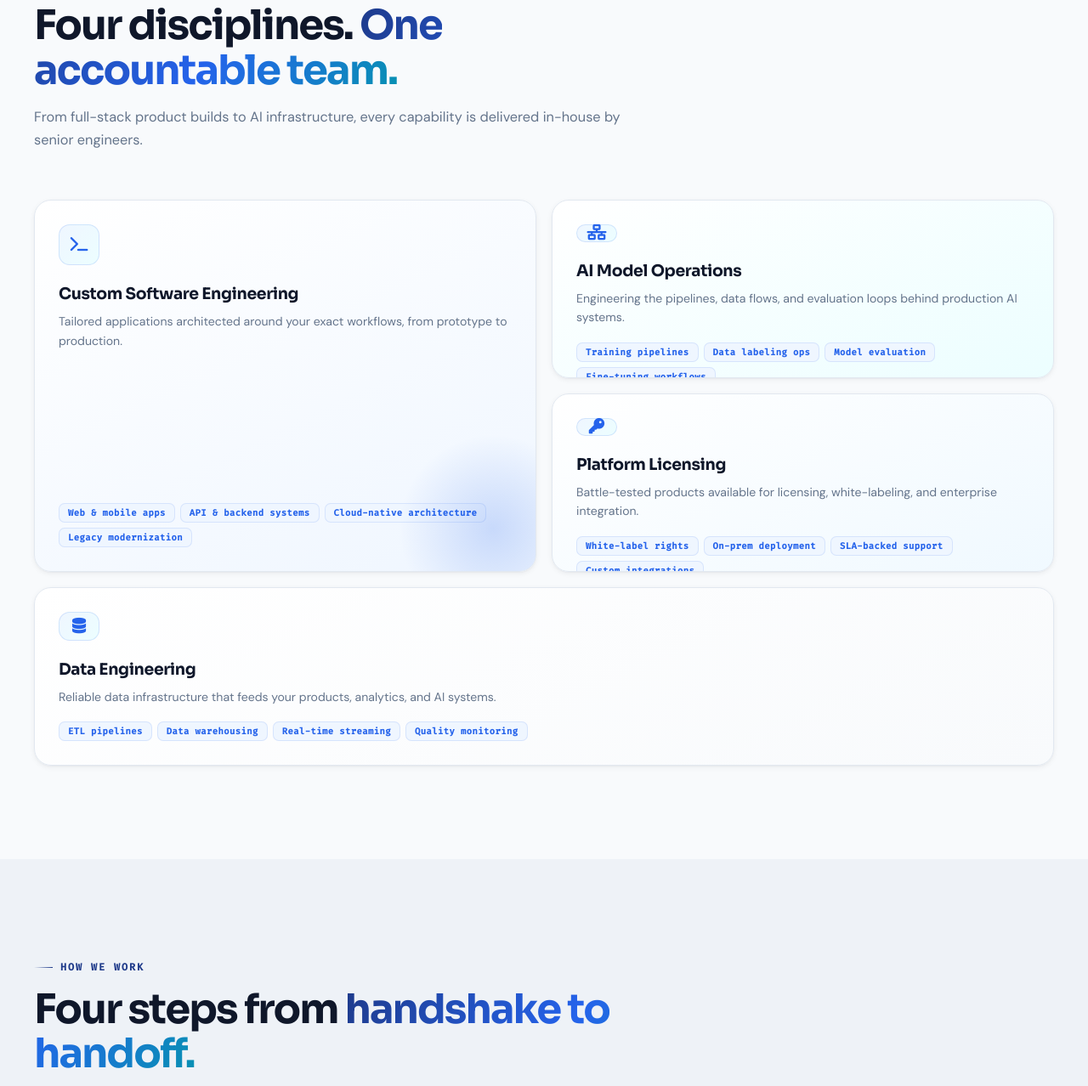
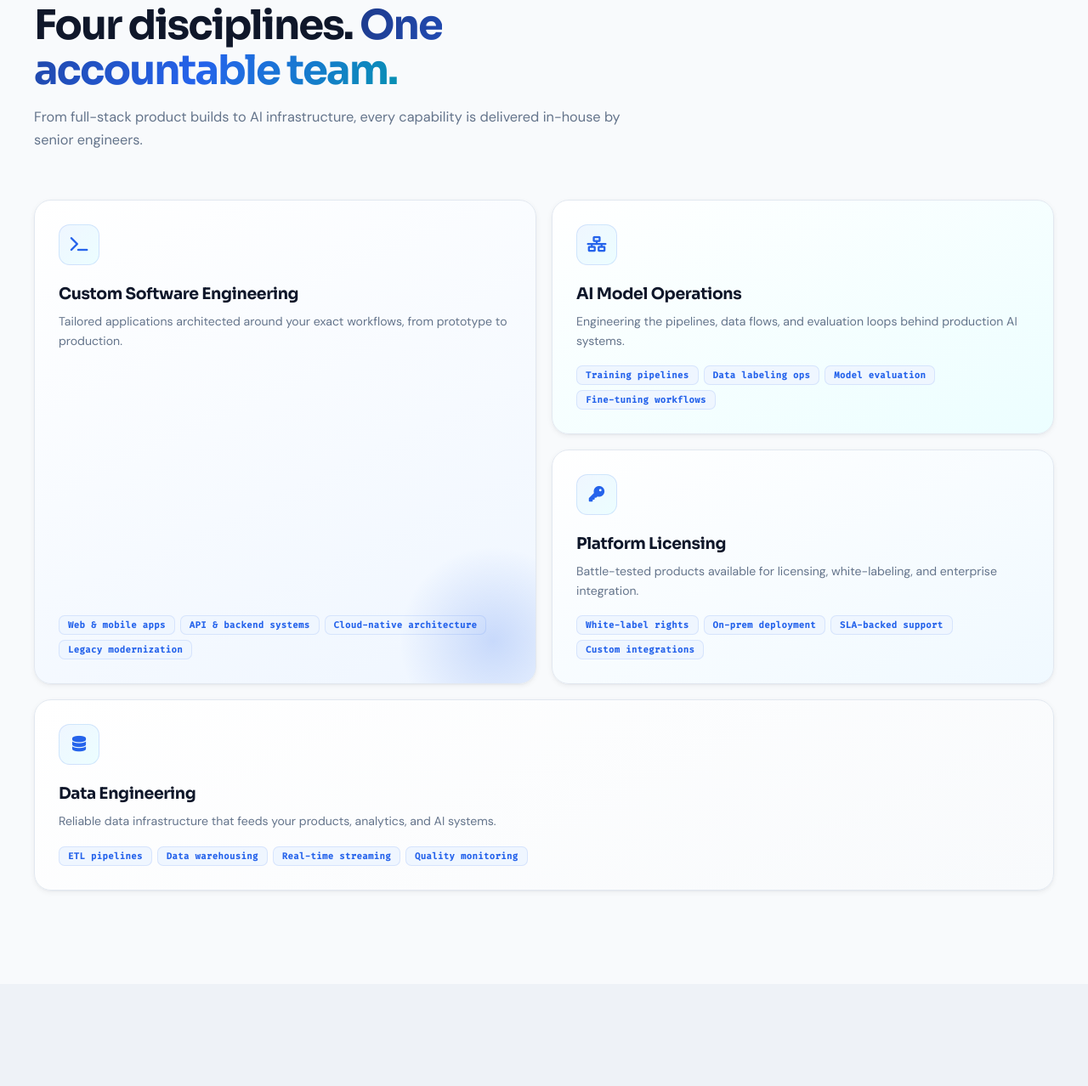
Before and after one commit to calvitec/-Oversight-Software-Experts, a Flask app: page / in a window 1280 px wide. Shown: the part 1555-2833 px from the top of the page at 85% size. Run offline with Flask 3, Linux system fonts and the light colour scheme.

Commit message:
Update oversight.html

```diff
--- a/templates/oversight.html
+++ b/templates/oversight.html
@@ -430,11 +430,12 @@
         }
         .badge i { color: var(--blue); }
 
+        /* ============ SERVICES (FIXED BENTO) ============ */
         .services-section { background: transparent; }
         .bento {
             display: grid;
             grid-template-columns: repeat(6, 1fr);
-            grid-auto-rows: 210px;
+            grid-auto-rows: minmax(210px, auto);
             gap: 18px;
         }
         .bento-card {
@@ -447,6 +448,8 @@
             display: flex; flex-direction: column;
             transition: all .35s cubic-bezier(.2, .8, .2, 1);
             box-shadow: var(--shadow-sm);
+            min-height: 210px;
+            height: 100%;
         }
         .bento-card:hover {
             transform: translateY(-6px);
@@ -483,6 +486,7 @@
         .bento-card .bento-tags {
             display: flex; flex-wrap: wrap; gap: 6px;
             margin-top: auto; padding-top: 18px;
+            align-content: flex-start;
         }
         .bento-card .bento-tags span {
             padding: 4px 10px;
```
